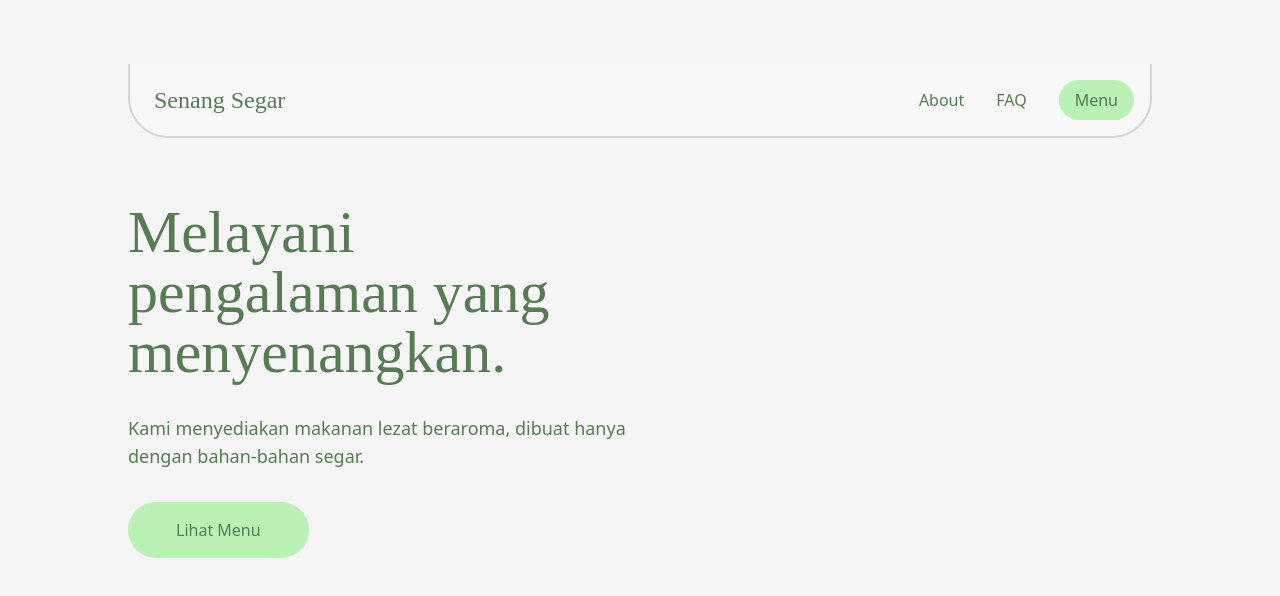
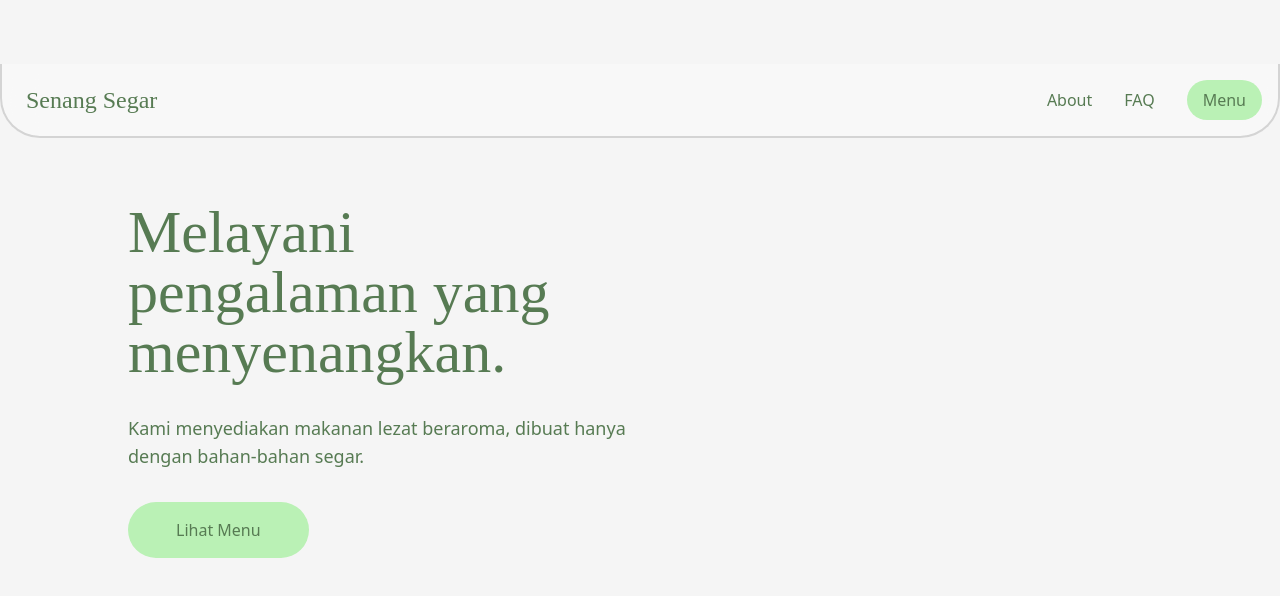
Before and after one commit to pnxl/senangsegar, a Nuxt app: page / in a window 1280 px wide. Shown: the top 596 px of the page. Built offline with nearby package versions, Linux system fonts and the light colour scheme.

Commit message:
styles: use whole screen when scrolled

```diff
--- a/layouts/default.vue
+++ b/layouts/default.vue
@@ -62,6 +62,6 @@ onMounted(() => {
 
 <style>
 .sticking {
-  @apply sticky top-0 rounded-t-none border-t-0;
+  @apply sticky top-0 rounded-t-none border-t-0 mx-0;
 }
 </style>
```
